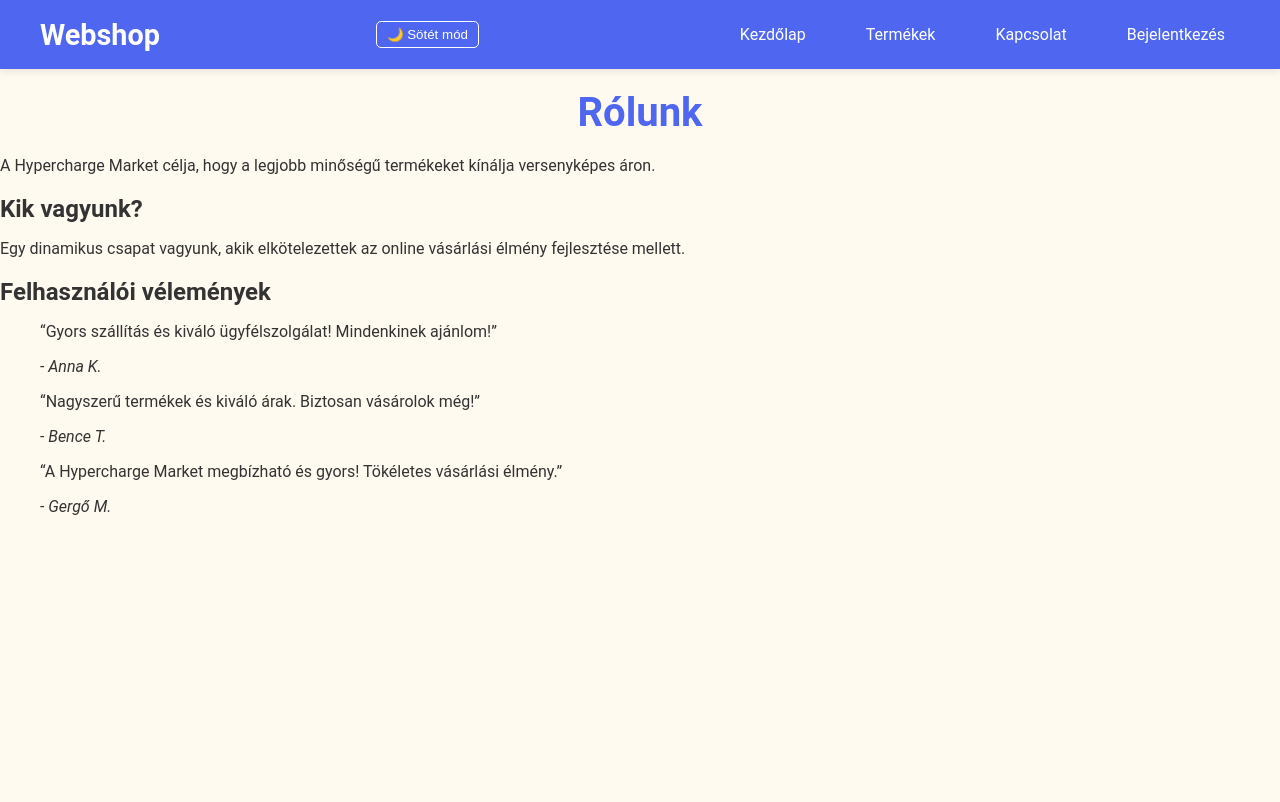
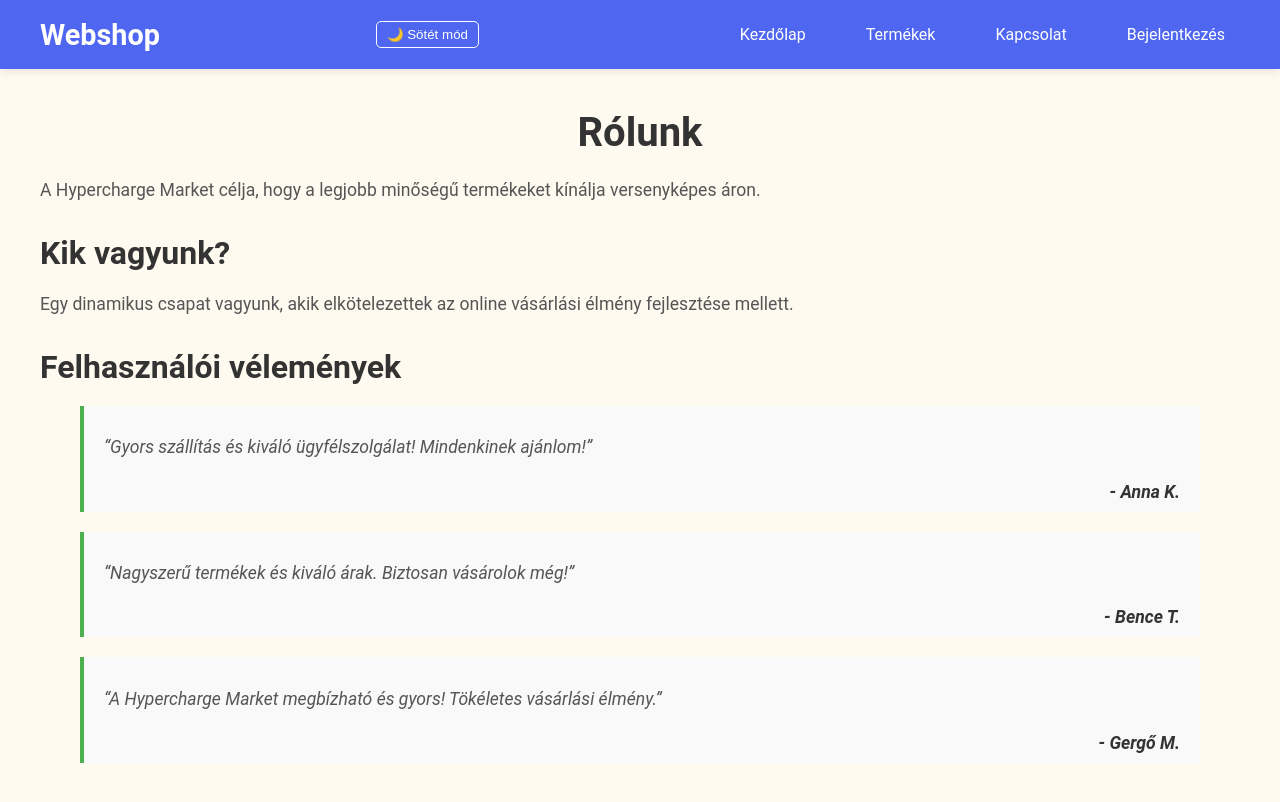
Before and after one commit to Moha0170/vizsgaremek2025, a React (Vite) app in the folder frontend/: page /about in a window 1280 px wide. Shown: the top 802 px of the page. Built offline with nearby package versions, Linux system fonts and the light colour scheme.

Commit message:
Rólunk (About.tsx) és ÁSZF (Terms.tsx) stylus létrehozva

```diff
--- a/frontend/src/components/About.tsx
+++ b/frontend/src/components/About.tsx
@@ -1,4 +1,5 @@
 import "../style/index.css";
+import "../style/about.css";
 
 const About = () => {
   return (
--- /dev/null
+++ b/frontend/src/style/about.css
@@ -0,0 +1,84 @@
+/* Alap */
+.container {
+    padding: 20px;
+    max-width: 1200px;
+    margin: 0 auto;
+  }
+
+  h1 {
+    font-size: 2.5rem;
+    text-align: center;
+    color: #333;
+    margin-bottom: 20px;
+  }
+
+  h2 {
+    font-size: 2rem;
+    margin-top: 30px;
+    color: #4CAF50;
+  }
+
+  p {
+    font-size: 1.1rem;
+    color: #555;
+    line-height: 1.6;
+    margin-bottom: 20px;
+  }
+
+  .reviews {
+    margin-top: 20px;
+  }
+
+  blockquote {
+    background: #f9f9f9;
+    border-left: 4px solid #4CAF50;
+    padding: 10px 20px;
+    margin-bottom: 20px;
+    font-style: italic;
+    font-size: 1.1rem;
+  }
+
+  cite {
+    display: block;
+    margin-top: 10px;
+    text-align: right;
+    font-weight: bold;
+    color: #333;
+  }
+
+  /* Sötét mód */
+  .dark-mode .container {
+    background-color: #222;
+    color: #fff;
+  }
+
+  .dark-mode h1 {
+    color: #fff;
+  }
+
+  .dark-mode h2 {
+    color: #fff;
+  }
+
+  .dark-mode p {
+    color: #ccc;
+  }
+
+  .dark-mode blockquote {
+    background: #333;
+    color: #fff;
+    border-left: 4px solid #fff;
+  }
+
+  .dark-mode cite {
+    color: #ddd;
+  }
+
+
+  .dark-mode .reviews blockquote p {
+    color: #fff;
+  }
+
+  .dark-mode .reviews blockquote cite {
+    color: #bbb;
+  }
```
